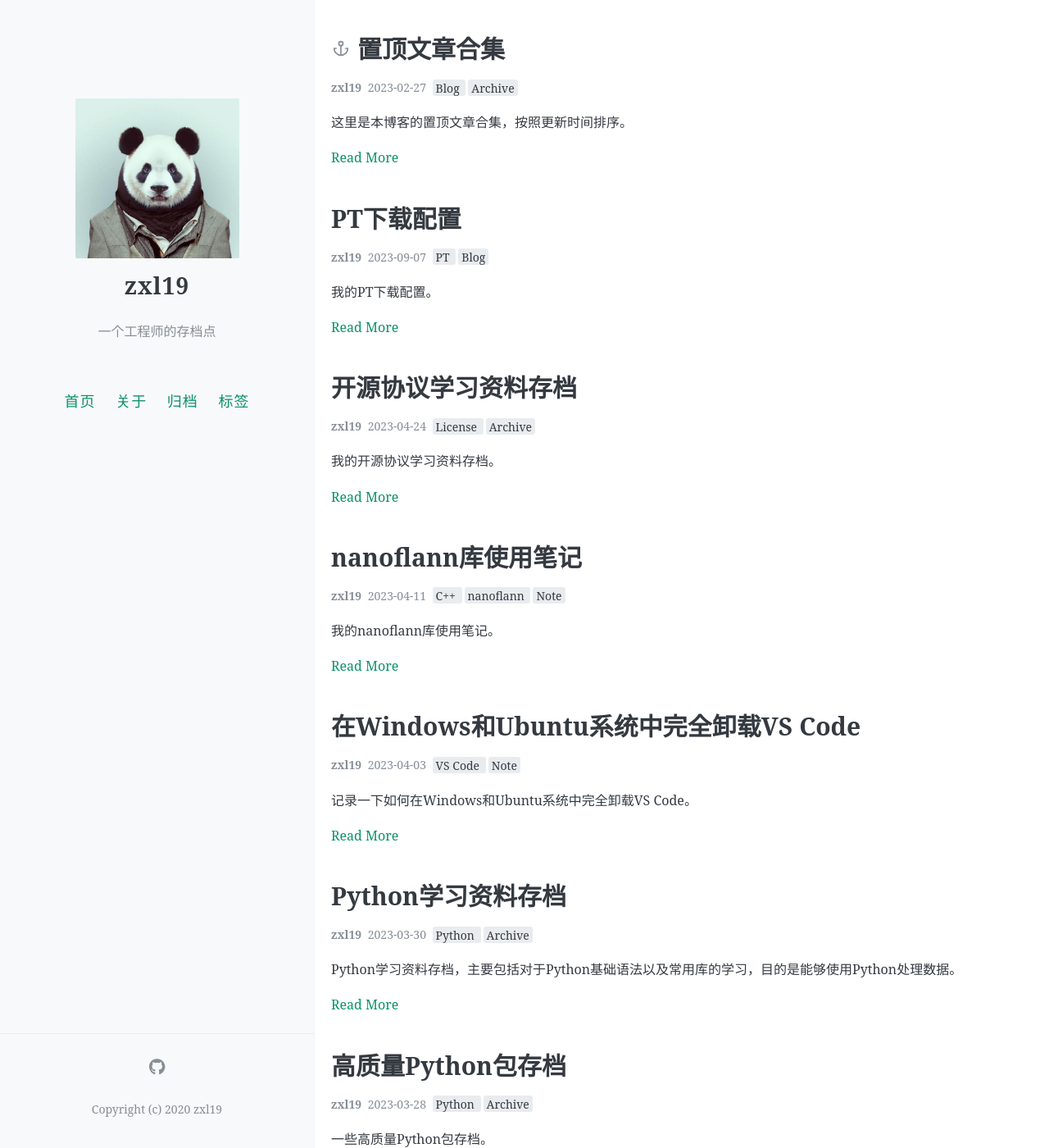
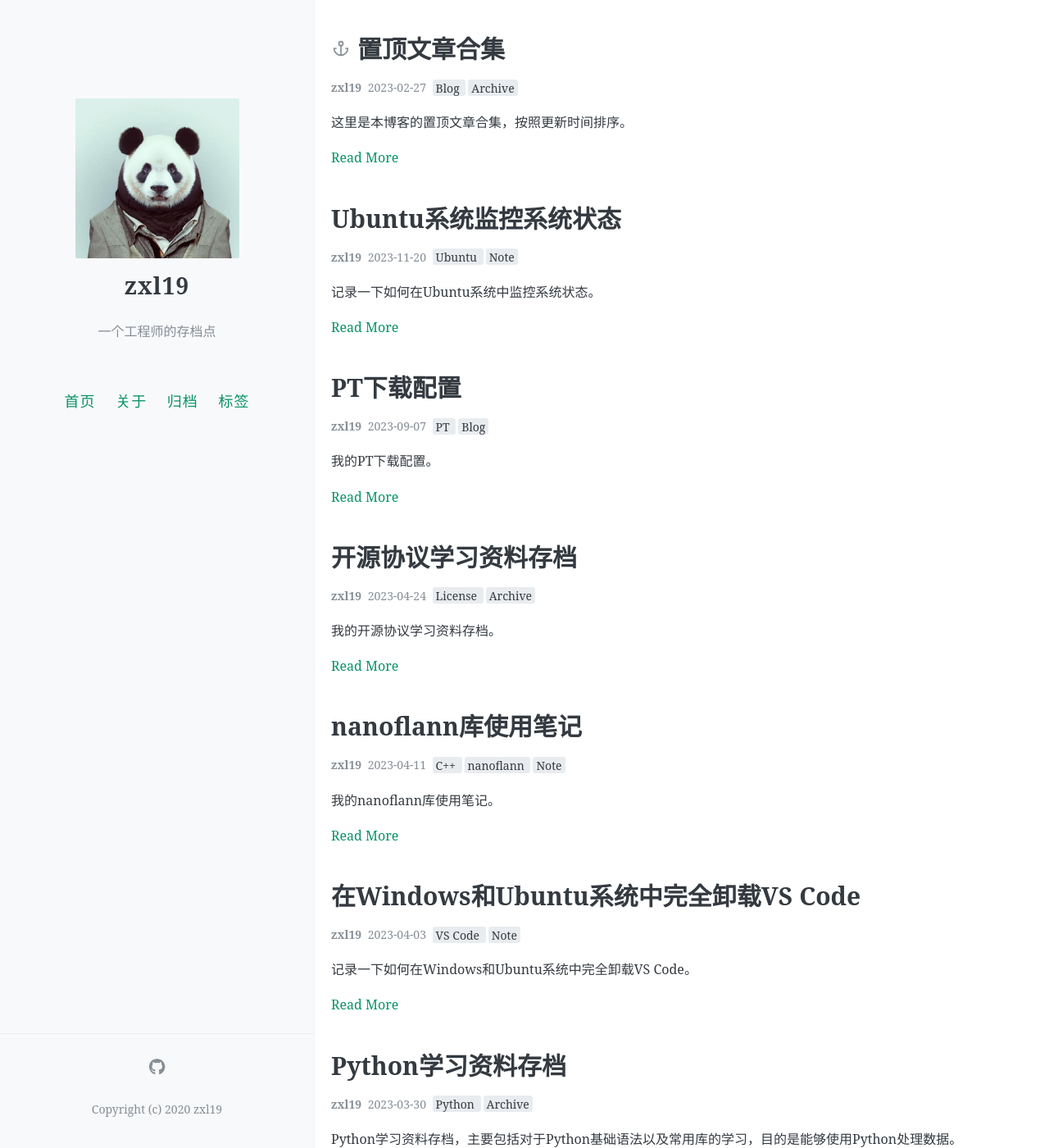
Before and after one commit to zxl19/zxl19.github.io, a Jekyll site: the page built from index.html, in a window 1280 px wide and 1400 px high. Shown: the whole window at 82% size. Built offline with Jekyll 4.4.1, drawn with Linux system fonts in a browser that asks for light colours; the list of posts is cut into pages by our own code; comment, search, counter and statistics services are not loaded; some of the changed text lies outside the part shown.

Commit message:
Update Posts

````diff
--- /dev/null
+++ b/_posts/2023-11-20-system-monitor.md
@@ -0,0 +1,33 @@
+---
+layout: post
+title: Ubuntu系统监控系统状态
+date: 2023-11-20
+author: zxl19
+tags: [Ubuntu, Note]
+comments: true
+toc: true
+pinned: false
+---
+
+记录一下如何在Ubuntu系统中监控系统状态。
+
+<!-- more -->
+
+## 使用SysPeek
+
+### 安装
+
+```shell
+sudo add-apt-repository ppa:nilarimogard/webupd8
+sudo apt update
+sudo apt install syspeek
+```
+
+## 使用GNOME扩展
+
+1. [paradoxxxzero/gnome-shell-system-monitor-applet](https://github.com/paradoxxxzero/gnome-shell-system-monitor-applet)
+2. [eugene-rom/syspeek-gs](https://github.com/eugene-rom/syspeek-gs)
+
+## 参考
+
+1. [How to install Syspeek in Ubuntu-System Monitor Tool](https://www.linuxhelp.com/how-to-install-syspeek-in-ubuntu-system-monitor-tool)
````
Also changed, not shown: _posts/2020-06-24-ubuntu-installation.md (+6 -8 lines), _posts/2021-11-07-screen-record.md (+1 -1 lines).
